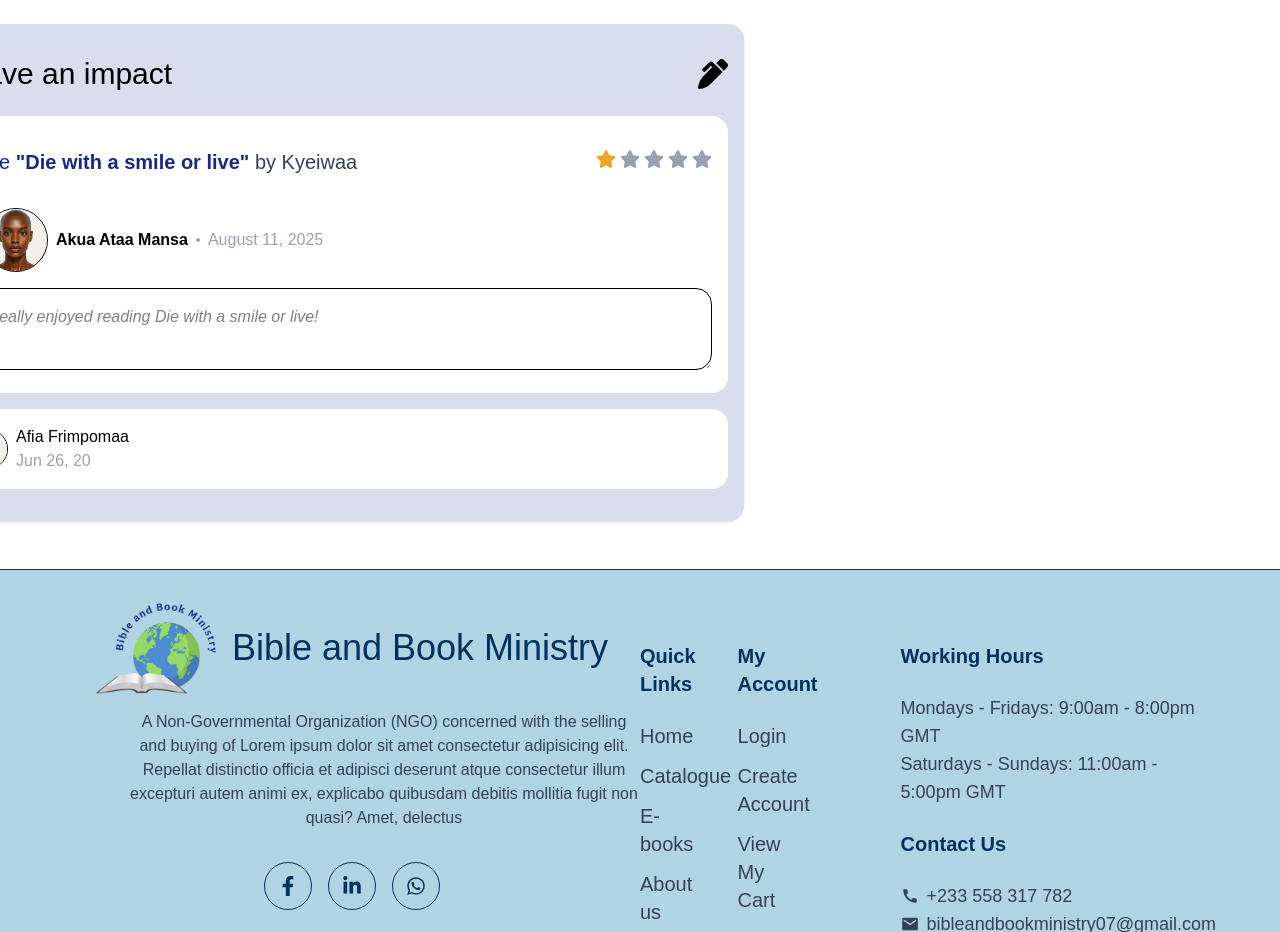
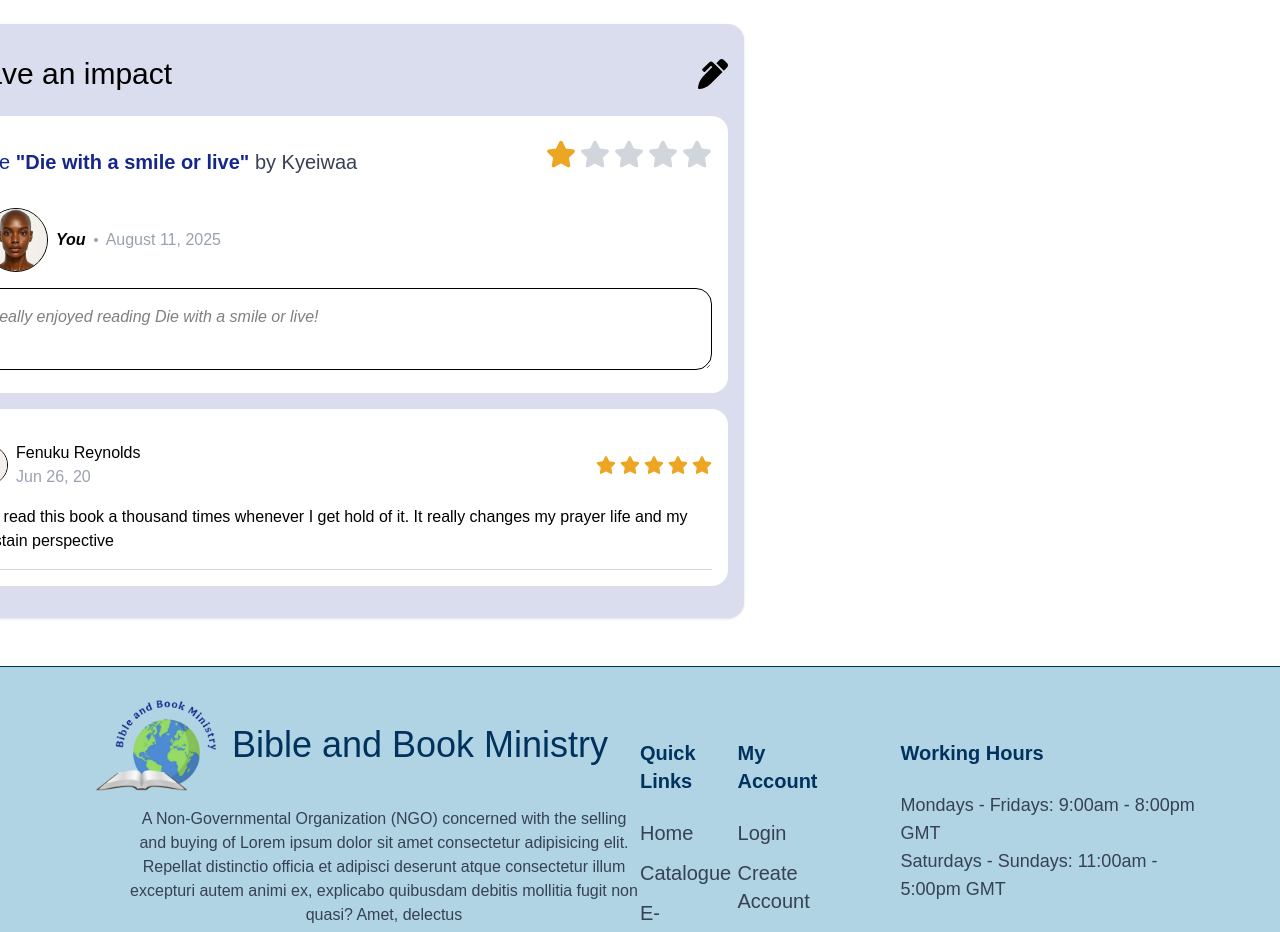
Before and after one commit to AgileMinds48/bible_bookministry-frontend, a Next.js app: page /book/1 in a window 1280 px wide. Shown: the part 1300-2232 px from the top of the page. Built offline with nearby package versions, Linux system fonts and the light colour scheme; a web font is replaced by a local one.

Commit message:
reviews card

```diff
--- a/app/utils/data.ts
+++ b/app/utils/data.ts
@@ -41,7 +41,7 @@ type Reviews = {
 export const reviews = [
   {
     reviewer: "Fenuku Reynolds",
-    rating: 3.5,
+    rating: 5,
     text: "I will read this book a thousand times whenever I get hold of it. It really changes my prayer life and my christain perspective",
     img:headshot
   }
--- a/components/Book/BookDetail.tsx
+++ b/components/Book/BookDetail.tsx
@@ -50,7 +50,7 @@ const BookDetail = ({ book }: BookDetailProps) => {
           <p className='text-4xl text-[#5a88a7] font-semibold mb-2 line-clamp-2'>{book.title} </p>
           <p className='text-gray-500 text-xl mt-6'>Author: <span className='text-black'>{book.author}</span></p>
            <div className='flex items-baseline-center gap-2 mt-2'>
-                             <Rating book={book}/>
+                             <Rating rating={book.rating}/>
             <span className='text-xl'>{book.rating}+</span>
                             </div>
           <p className='text-3xl mt-4  text-[#15278c] flex gap-2 items-center'><IoIosPricetags />  GH₵ {book.price.toFixed(2)}</p>
--- a/components/Rating.tsx
+++ b/components/Rating.tsx
@@ -1,16 +1,17 @@
 import { Book } from '@/app/utils/data'
 import React from 'react'
 import { FaStar } from 'react-icons/fa'
-type RatingProps = {
-  book:Book
+interface RatingProps{
+  rating:number
 }
-const Rating = ({book}:RatingProps) => {
+
+const Rating = ({rating}:RatingProps) => {
   return (
      <div className='flex items-center gap-1'>
                                     { [1, 2, 3, 4, 5].map((star) => (
                                       <FaStar
                                         key={star}
-                                        className={`text-xl ${star <= book.rating ? 'text-[#eca624]' : 'text-gray-300'}`}
+                                        className={`text-xl ${star <= rating ? 'text-[#eca624]' : 'text-gray-300'}`}
                                       />
                                     ))}
                                   </div>
--- a/components/Reviews/Review.tsx
+++ b/components/Reviews/Review.tsx
@@ -21,11 +21,11 @@ const Review = ({ book }: ReviewProps) => {
       <div className='py-8 px-4 shadow bg-[#15278c28] rounded-2xl'>
         <h1 className='text-3xl flex center '>Leave an impact <FaPenAlt /></h1>
         <div className='bg-white rounded-2xl p-4 mt-6'>
-        <div className='flex items-baseline justify-between '>
+        <div className='flex items-center justify-between '>
           <p className='text-xl mt-4 text-[#15278c]'>Rate<span className='font-semibold'> "{book.title}" </span> <span className='text-gray-700'>by {book.author}</span></p>
           <div className='flex gap-1 '>
             {[1, 2, 3, 4, 5].map((star) => (
-              <FaStar key={star} className={`text-xl cursor-pointer ${rating<star?"text-gray-400":"text-[#eca624]"}`} onMouseEnter={()=>handleStar(star)} onClick={()=>handleStar(star)}/>
+              <FaStar key={star} className={`text-3xl cursor-pointer ${rating<star?"text-gray-300":"text-[#eca624]"}`} onMouseEnter={()=>handleStar(star)} onClick={()=>handleStar(star)}/>
             ))}
           </div>
 
@@ -34,7 +34,7 @@ const Review = ({ book }: ReviewProps) => {
           <div className='bg-gray-400  rounded-full h-16 w-16 border'>
             <Image src={headshot} alt="image of reviewer" className='object-cover object-center rounded-full h-full w-full'/>
             </div>
-            Akua Ataa Mansa
+            <em>You</em>
             <div className='w-1 h-1 bg-gray-400 rounded-full'></div>
             <p className='text-gray-400 font-thin'> August 11, 2025</p>
         </div>
--- a/components/Reviews/ReviewCards.tsx
+++ b/components/Reviews/ReviewCards.tsx
@@ -3,21 +3,25 @@ import { headshot } from '@/public'
 import { div } from 'framer-motion/client'
 import Image from 'next/image'
 import React from 'react'
+import Rating from '../Rating'
 
 const ReviewCards = () => {
   return (
-    <div className='bg-white mt-4 w-full h-20 rounded-2xl p-4'>
+    <div className='bg-white mt-4 w-full min-h-20 rounded-2xl p-4 '>
       {reviews.map(({img,rating,reviewer,text},id) => (
-        <div key={id}>
-          <div className='flex items-center gap-2'>
-            <Image src={headshot} alt='image of reviewer' width={40} height={40} className='object-cover object-center rounded-full border border-black shrink-0' />
+        <div key={id} className='border-b border-gray-300 py-4'>
+          <div className='flex  center'>
+            <div className='flex items-center gap-2'>
+            <Image src={img} alt='image of reviewer' width={40} height={40} className='object-cover object-center rounded-full border border-black shrink-0' />
             <div className='flex flex-col '>
-            Afia Frimpomaa
+            {reviewer}
               <span className='text-gray-400'>Jun 26, 20</span>
               </div>
+              </div>
+            <Rating rating={rating}/>
           </div>
+          <p className='mt-4'>{ text}</p>
           <div>
-
           </div>
         </div>
       ))}
```
